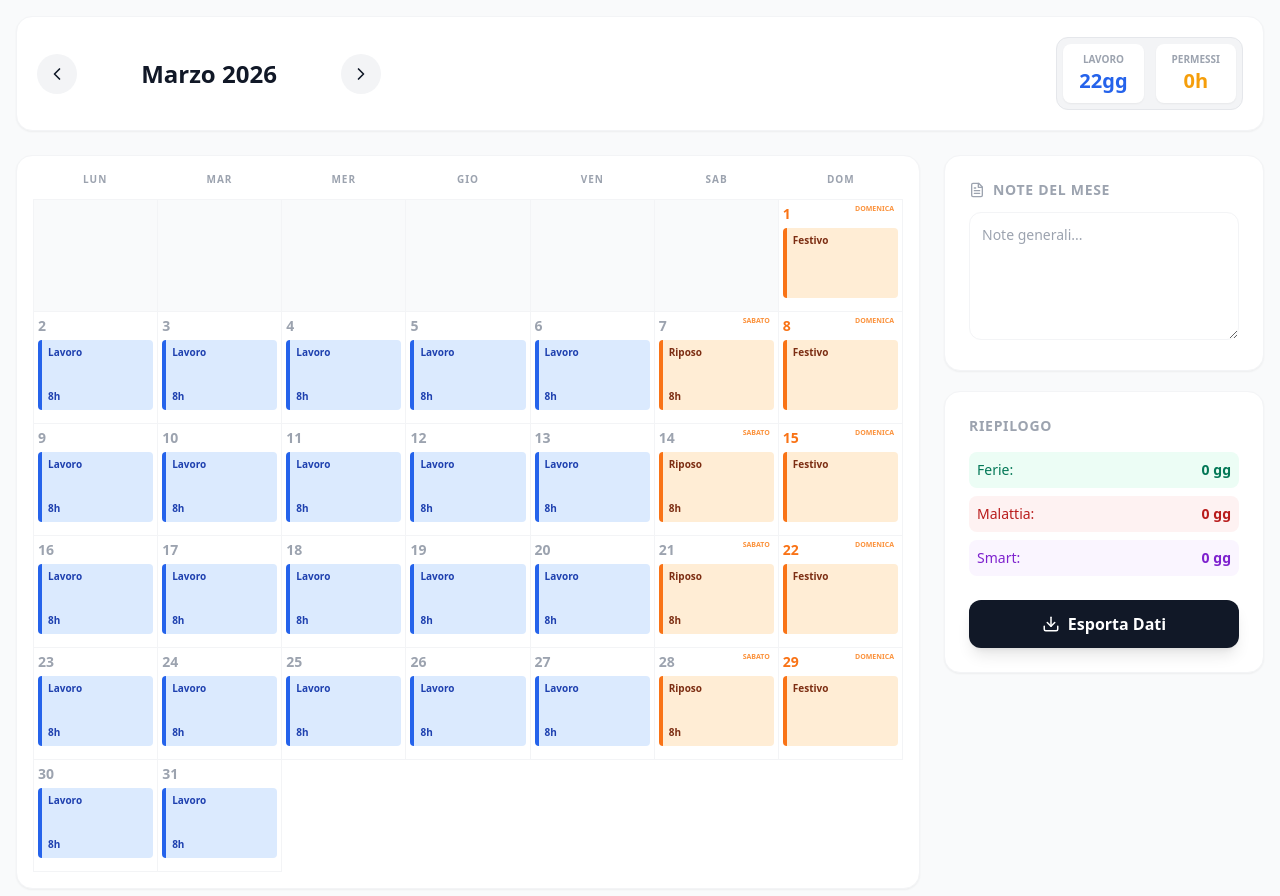
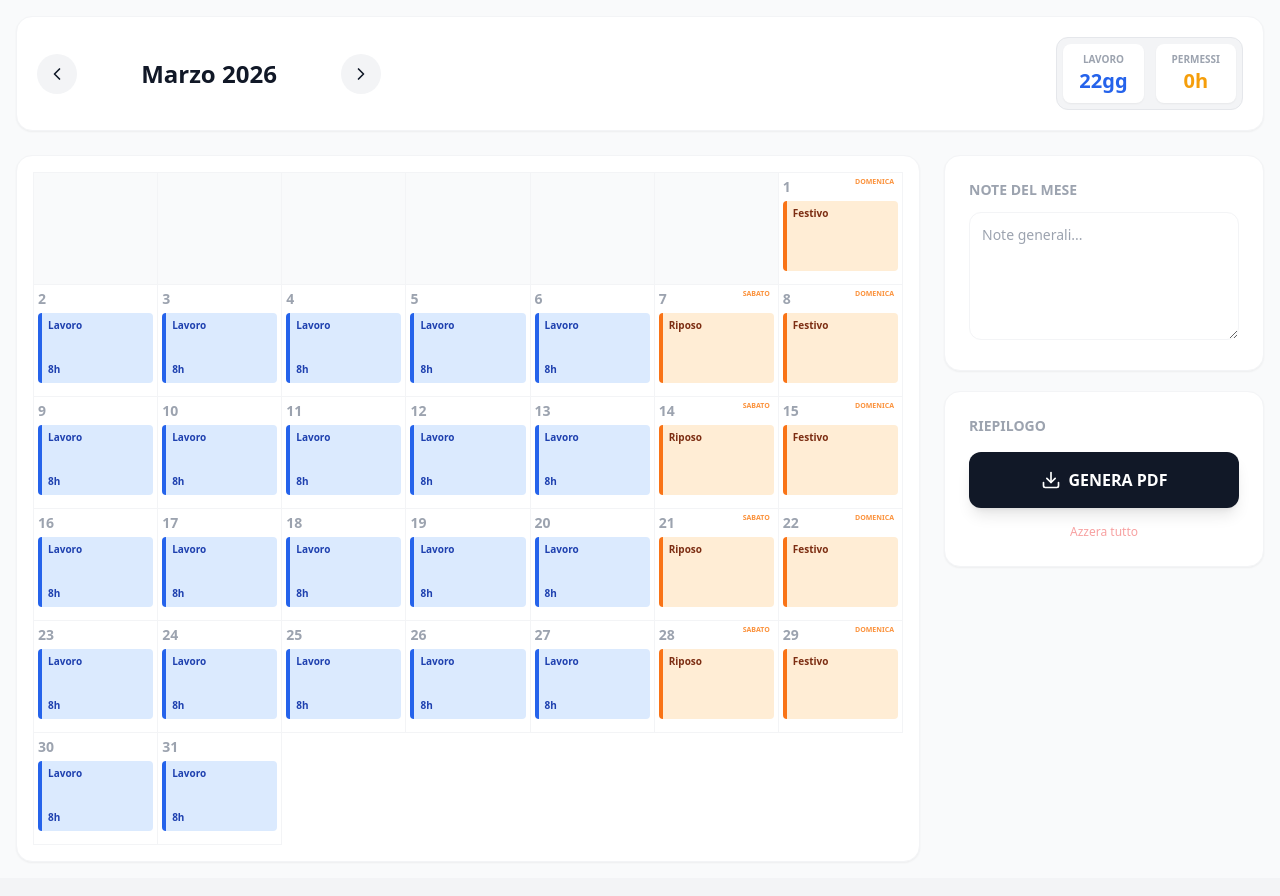
Before and after one commit to Aktarus72/orario-di-lavoro, a React (Create React App) app: page / in a window 1280 px wide. Shown: the top 896 px of the page. Built offline with nearby package versions, Linux system fonts and the light colour scheme.

Commit message:
Update App.js

```diff
--- a/src/App.js
+++ b/src/App.js
@@ -1,40 +1,20 @@
 import React, { useState, useEffect } from 'react';
 import { ChevronLeft, ChevronRight, Save, Trash2, FileText, Plus, X, Download } from 'lucide-react';
+import jsPDF from 'jspdf';
+import 'jspdf-autotable';
 
 const WorkCalendar = () => {
-  // Caricamento dati iniziali da LocalStorage
-  const [workData, setWorkData] = useState(() => {
-    const saved = localStorage.getItem('workData');
-    return saved ? JSON.parse(saved) : {};
-  });
-
-  const [shiftTypes, setShiftTypes] = useState(() => {
-    const saved = localStorage.getItem('shiftTypes');
-    return saved ? JSON.parse(saved) : ["Lavoro", "Ferie", "Permesso", "Malattia", "Festivo", "Riposo", "Smart Working"];
-  });
-
-  const [monthNotes, setMonthNotes] = useState(() => {
-    const saved = localStorage.getItem('monthNotes');
-    return saved ? JSON.parse(saved) : {};
-  });
-
+  const [workData, setWorkData] = useState(() => JSON.parse(localStorage.getItem('workData')) || {});
+  const [shiftTypes, setShiftTypes] = useState(() => JSON.parse(localStorage.getItem('shiftTypes')) || ["Lavoro", "Ferie", "Permesso", "Malattia", "Festivo", "Riposo", "Smart Working"]);
+  const [monthNotes, setMonthNotes] = useState(() => JSON.parse(localStorage.getItem('monthNotes')) || {});
   const [currentDate, setCurrentDate] = useState(new Date());
   const [selectedDay, setSelectedDay] = useState(null);
   const [showAddType, setShowAddType] = useState(false);
   const [newTypeName, setNewTypeName] = useState("");
 
-  // Persistenza Dati
-  useEffect(() => {
-    localStorage.setItem('workData', JSON.stringify(workData));
-  }, [workData]);
-
-  useEffect(() => {
-    localStorage.setItem('shiftTypes', JSON.stringify(shiftTypes));
-  }, [shiftTypes]);
-
-  useEffect(() => {
-    localStorage.setItem('monthNotes', JSON.stringify(monthNotes));
-  }, [monthNotes]);
+  useEffect(() => { localStorage.setItem('workData', JSON.stringify(workData)); }, [workData]);
+  useEffect(() => { localStorage.setItem('shiftTypes', JSON.stringify(shiftTypes)); }, [shiftTypes]);
+  useEffect(() => { localStorage.setItem('monthNotes', JSON.stringify(monthNotes)); }, [monthNotes]);
 
   const shiftColors = {
     "Lavoro": "bg-blue-100 text-blue-800 border-l-4 border-blue-600",
@@ -47,47 +27,56 @@ const WorkCalendar = () => {
     "default": "bg-gray-100 text-gray-800 border-l-4 border-gray-400"
   };
 
-  const italianHolidays = (year) => ({
-    [`${year}-01-01`]: "Capodanno", [`${year}-01-06`]: "Epifania", [`${year}-04-25`]: "Liberazione",
-    [`${year}-05-01`]: "Festa del Lavoro", [`${year}-06-02`]: "Festa della Repubblica", [`${year}-08-15`]: "Ferragosto",
-    [`${year}-11-01`]: "Ognissanti", [`${year}-12-08`]: "Immacolata", [`${year}-12-25`]: "Natale", [`${year}-12-26`]: "S. Stefano",
-  });
-
   const formatDate = (y, m, d) => `${y}-${String(m + 1).padStart(2, '0')}-${String(d).padStart(2, '0')}`;
   const currentMonthKey = `${currentDate.getFullYear()}-${currentDate.getMonth()}`;
 
   const getDefaultShift = (dateStr) => {
     const date = new Date(dateStr);
     const dayOfWeek = date.getDay();
-    const holidays = italianHolidays(date.getFullYear());
-    if (holidays[dateStr]) return { type: "Festivo", hours: 0, label: holidays[dateStr] };
     if (dayOfWeek === 0) return { type: "Festivo", hours: 0, label: "Domenica" };
-    if (dayOfWeek === 6) return { type: "Riposo", hours: 8, label: "Sabato" };
+    if (dayOfWeek === 6) return { type: "Riposo", hours: 0, label: "Sabato" };
     return { type: "Lavoro", hours: 8, label: "" };
   };
 
-  const handleDayClick = (day) => {
-    const dateStr = formatDate(currentDate.getFullYear(), currentDate.getMonth(), day);
-    const existingData = workData[dateStr] || getDefaultShift(dateStr);
-    setSelectedDay({ ...existingData, date: dateStr });
-  };
+  const generatePDF = () => {
+    const doc = new jsPDF();
+    const monthName = currentDate.toLocaleString('it-IT', { month: 'long', year: 'numeric' });
 
-  const handleShiftTypeSelect = (type) => {
-    let hours = (["Lavoro", "Ferie", "Malattia", "Riposo", "Smart Working"].includes(type)) ? 8 : (type === "Permesso" ? 1 : 0);
-    setSelectedDay({...selectedDay, type, hours});
-  };
+    doc.setFontSize(18);
+    doc.text(`Riepilogo Ore Lavorative - ${monthName}`, 14, 20);
 
-  const saveDay = () => {
-    setWorkData({ ...workData, [selectedDay.date]: selectedDay });
-    setSelectedDay(null);
-  };
+    const summary = getSummary();
+    doc.setFontSize(11);
+    doc.text(`Totale Lavoro: ${summary.lavoro + summary.smart}gg | Permessi: ${summary.permessi}h | Ferie: ${summary.ferie}gg`, 14, 30);
 
-  const addCustomShiftType = () => {
-    if (newTypeName && !shiftTypes.includes(newTypeName)) {
-      setShiftTypes([...shiftTypes, newTypeName]);
-      setNewTypeName("");
-      setShowAddType(false);
+    const tableRows = [];
+    const year = currentDate.getFullYear();
+    const month = currentDate.getMonth();
+    const totalDays = new Date(year, month + 1, 0).getDate();
+
+    for (let d = 1; d <= totalDays; d++) {
+      const dateStr = formatDate(year, month, d);
+      const data = workData[dateStr] || getDefaultShift(dateStr);
+      const dayName = new Date(dateStr).toLocaleDateString('it-IT', { weekday: 'short' });
+      tableRows.push([`${d} ${dayName}`, data.type, `${data.hours}h`, data.notes || "-"]);
     }
+
+    doc.autoTable({
+      head: [['Giorno', 'Turno', 'Ore', 'Note']],
+      body: tableRows,
+      startY: 40,
+      theme: 'grid',
+      headStyles: { fillColor: [37, 99, 235] }
+    });
+
+    if (monthNotes[currentMonthKey]) {
+      doc.addPage();
+      doc.text("Note del Mese:", 14, 20);
+      doc.setFontSize(10);
+      doc.text(monthNotes[currentMonthKey], 14, 30, { maxWidth: 180 });
+    }
+
+    doc.save(`Orario_Lavoro_${monthName.replace(' ', '_')}.pdf`);
   };
 
   const getSummary = () => {
@@ -131,9 +120,6 @@ const WorkCalendar = () => {
 
       <div className="flex flex-col lg:flex-row gap-6">
         <div className="flex-grow bg-white p-4 rounded-2xl shadow-sm border border-gray-100 overflow-x-auto">
-          <div className="grid grid-cols-7 text-center font-bold text-gray-400 mb-3 uppercase text-[10px] tracking-widest min-w-[600px]">
-            {['Lun', 'Mar', 'Mer', 'Gio', 'Ven', 'Sab', 'Dom'].map(d => <div key={d}>{d}</div>)}
-          </div>
           <div className="grid grid-cols-7 border-l border-t border-gray-100 min-w-[600px]">
             {(() => {
               const year = currentDate.getFullYear(), month = currentDate.getMonth();
@@ -147,7 +133,7 @@ const WorkCalendar = () => {
                 days.push(
                   <div key={d} onClick={() => handleDayClick(d)} className="h-28 border-r border-b border-gray-100 p-1 cursor-pointer hover:bg-gray-50 bg-white">
                     <div className="flex justify-between items-start mb-1">
-                      <span className={`text-sm font-bold ${data.type === "Festivo" ? 'text-orange-500' : 'text-gray-400'}`}>{d}</span>
+                      <span className="text-sm font-bold text-gray-400">{d}</span>
                       {data.label && <span className="text-[7px] uppercase font-bold text-orange-400 px-1">{data.label}</span>}
                     </div>
                     <div className={`text-[10px] rounded p-1.5 h-[70px] flex flex-col justify-between ${shiftColors[data.type] || shiftColors.default}`}>
@@ -167,9 +153,9 @@ const WorkCalendar = () => {
 
         <aside className="lg:w-80 flex flex-col gap-5">
           <div className="bg-white p-6 rounded-2xl shadow-sm border border-gray-100">
-            <h3 className="font-bold mb-3 flex items-center gap-2 text-sm uppercase tracking-wider text-gray-400"><FileText size={16}/> Note del Mese</h3>
+            <h3 className="font-bold mb-3 text-sm uppercase text-gray-400">Note del Mese</h3>
             <textarea
-              className="w-full border border-gray-100 p-3 rounded-xl h-32 focus:ring-2 focus:ring-blue-100 outline-none text-sm"
+              className="w-full border border-gray-100 p-3 rounded-xl h-32 text-sm outline-none focus:ring-2 focus:ring-blue-100"
               value={monthNotes[currentMonthKey] || ""}
               onChange={(e) => setMonthNotes({...monthNotes, [currentMonthKey]: e.target.value})}
               placeholder="Note generali..."
@@ -177,15 +163,11 @@ const WorkCalendar = () => {
           </div>
 
           <div className="bg-white p-6 rounded-2xl shadow-sm border border-gray-100">
-            <h3 className="font-bold mb-4 text-sm uppercase tracking-wider text-gray-400">Riepilogo</h3>
-            <div className="space-y-2 text-sm">
-                <div className="flex justify-between p-2 bg-emerald-50 rounded-lg text-emerald-700"><span>Ferie:</span> <strong>{summary.ferie} gg</strong></div>
-                <div className="flex justify-between p-2 bg-red-50 rounded-lg text-red-700"><span>Malattia:</span> <strong>{summary.malattia} gg</strong></div>
-                <div className="flex justify-between p-2 bg-purple-50 rounded-lg text-purple-700"><span>Smart:</span> <strong>{summary.smart} gg</strong></div>
-            </div>
-            <button className="w-full mt-6 bg-gray-900 text-white py-3 rounded-xl font-bold flex items-center justify-center gap-2 hover:bg-black transition shadow-lg">
-              <Download size={18}/> Esporta Dati
+            <h3 className="font-bold mb-4 text-sm uppercase text-gray-400">Riepilogo</h3>
+            <button onClick={generatePDF} className="w-full bg-gray-900 text-white py-4 rounded-xl font-bold flex items-center justify-center gap-2 hover:bg-black transition shadow-lg">
+              <Download size={20}/> GENERA PDF
             </button>
+            <button onClick={() => {if(confirm("Cancelli tutto?")) setWorkData({});}} className="w-full mt-4 text-red-500 text-xs opacity-50 hover:opacity-100">Azzera tutto</button>
           </div>
         </aside>
       </div>
@@ -200,27 +182,26 @@ const WorkCalendar = () => {
 
             <div className="grid grid-cols-3 gap-2 mb-6">
                 {shiftTypes.map(t => (
-                    <button key={t} onClick={() => handleShiftTypeSelect(t)} className={`p-2 rounded-xl border text-[11px] font-bold transition-all ${selectedDay.type === t ? 'bg-blue-600 text-white border-blue-600 scale-105 shadow-md' : 'bg-gray-50 text-gray-600 border-gray-100'}`}>{t}</button>
+                    <button key={t} onClick={() => setSelectedDay({...selectedDay, type: t, hours: (["Lavoro", "Ferie", "Malattia", "Riposo", "Smart Working"].includes(t)) ? 8 : (t === "Permesso" ? 1 : 0)})} className={`p-2 rounded-xl border text-[11px] font-bold transition-all ${selectedDay.type === t ? 'bg-blue-600 text-white border-blue-600' : 'bg-gray-50 text-gray-600'}`}>{t}</button>
                 ))}
                 {showAddType ? (
-                    <div className="col-span-2 flex gap-1"><input autoFocus className="border p-2 rounded-lg text-xs w-full" value={newTypeName} onChange={e => setNewTypeName(e.target.value)}/><button onClick={addCustomShiftType} className="bg-blue-600 text-white p-2 rounded-lg"><Plus size={16}/></button></div>
+                    <div className="col-span-2 flex gap-1"><input autoFocus className="border p-2 rounded-lg text-xs w-full" value={newTypeName} onChange={e => setNewTypeName(e.target.value)}/><button onClick={() => {setShiftTypes([...shiftTypes, newTypeName]); setNewTypeName(""); setShowAddType(false);}} className="bg-blue-600 text-white p-2 rounded-lg"><Plus size={16}/></button></div>
                 ) : (
-                    <button onClick={() => setShowAddType(true)} className="p-2 rounded-xl border border-dashed border-gray-300 text-[11px] font-bold text-gray-400">+ Nuovo</button>
+                    <button onClick={() => setShowAddType(true)} className="p-2 rounded-xl border border-dashed text-[11px] font-bold">+ Nuovo</button>
                 )}
             </div>
 
             <div className="bg-gray-50 p-4 rounded-2xl mb-6 flex items-center justify-between">
                 <span className="text-xs font-bold text-gray-400 uppercase">Ore</span>
                 <div className="flex items-center gap-4">
-                    <button onClick={() => setSelectedDay({...selectedDay, hours: Math.max(0, selectedDay.hours - 1)})} className="w-10 h-10 bg-white border rounded-full font-bold text-xl">-</button>
+                    <button onClick={() => setSelectedDay({...selectedDay, hours: Math.max(0, selectedDay.hours - 1)})} className="w-10 h-10 bg-white border rounded-full font-bold">-</button>
                     <span className="text-3xl font-black text-blue-600 w-12 text-center">{selectedDay.hours}</span>
-                    <button onClick={() => setSelectedDay({...selectedDay, hours: selectedDay.hours + 1})} className="w-10 h-10 bg-white border rounded-full font-bold text-xl">+</button>
+                    <button onClick={() => setSelectedDay({...selectedDay, hours: selectedDay.hours + 1})} className="w-10 h-10 bg-white border rounded-full font-bold">+</button>
                 </div>
             </div>
 
-            <textarea className="w-full border border-gray-100 p-3 rounded-2xl h-24 mb-6 text-sm outline-none focus:border-blue-300" placeholder="Note del giorno..." value={selectedDay.notes || ""} onChange={e => setSelectedDay({...selectedDay, notes: e.target.value})}/>
-
-            <button onClick={saveDay} className="w-full bg-blue-600 text-white py-4 rounded-2xl font-black text-lg shadow-xl hover:bg-blue-700 transition-all">SALVA GIORNO</button>
+            <textarea className="w-full border border-gray-100 p-3 rounded-2xl h-24 mb-6 text-sm outline-none" placeholder="Note del giorno..." value={selectedDay.notes || ""} onChange={e => setSelectedDay({...selectedDay, notes: e.target.value})}/>
+            <button onClick={() => {setWorkData({...workData, [selectedDay.date]: selectedDay}); setSelectedDay(null);}} className="w-full bg-blue-600 text-white py-4 rounded-xl font-black text-lg">SALVA</button>
           </div>
         </div>
       )}
```
